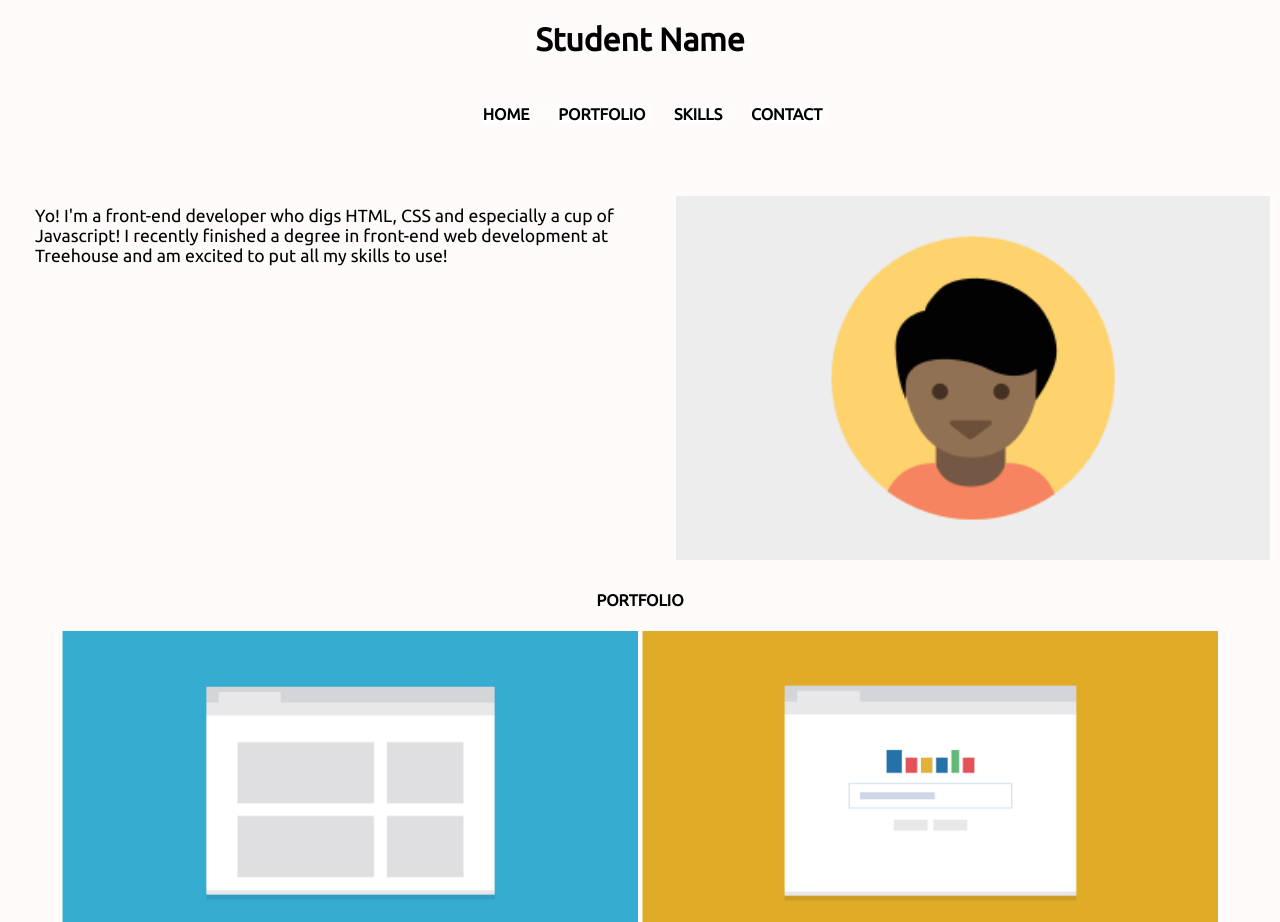
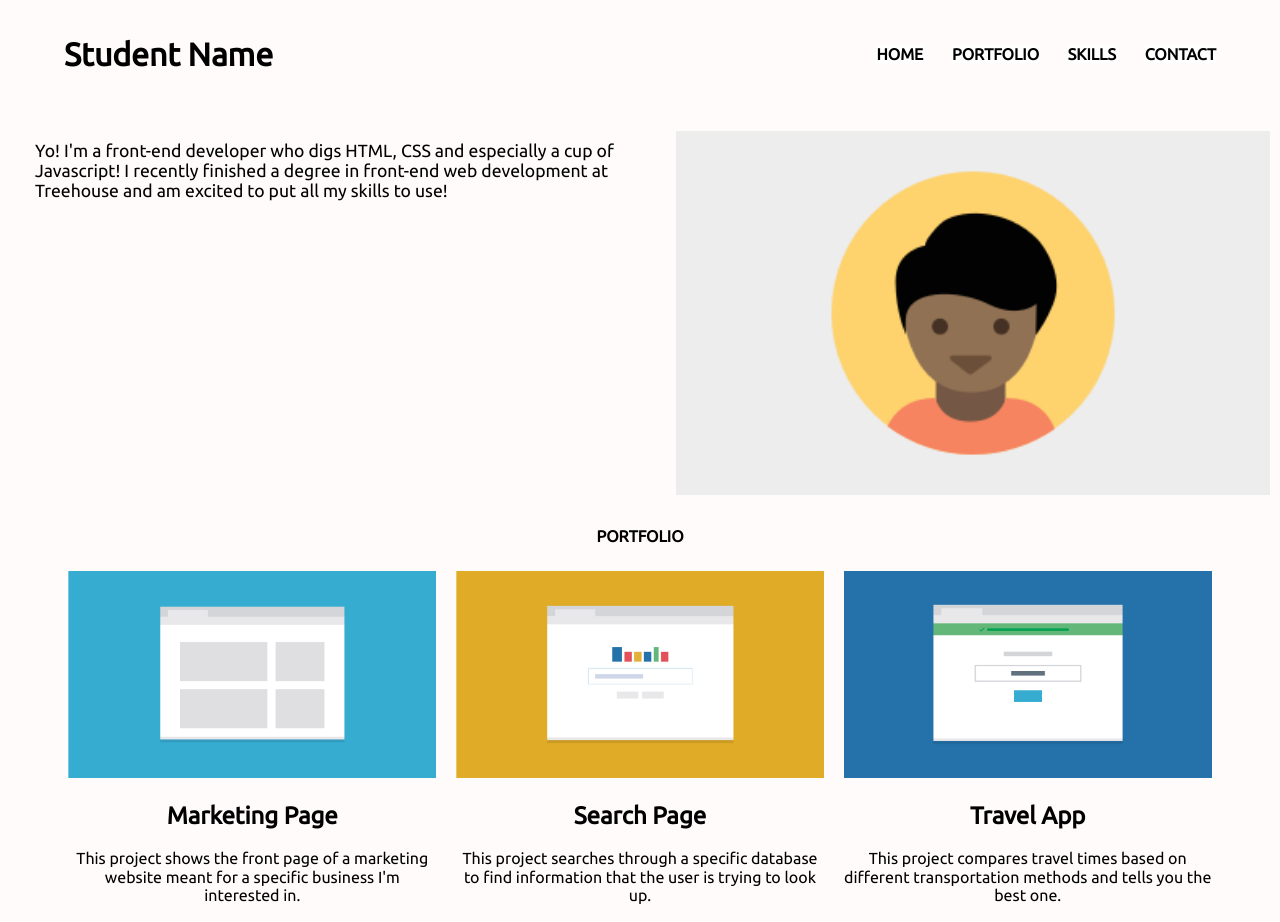
Before and after one commit to AlexVCS/Mobile-First-Responsive-Layout, a plain HTML site: page index.html in a window 1280 px wide. Shown: the top 922 px of the page. Drawn offline with Linux system fonts and the light colour scheme.

Commit message:
Finishing up

```diff
--- a/css/styles.css
+++ b/css/styles.css
@@ -28,8 +28,12 @@ body {
   text-transform: uppercase;
 }
 
-.Calculator p {
+.holla {
   color: red;
+}
+
+.email a {
+  border: dotted;
 }
 
 
@@ -88,6 +92,7 @@ footer {
 
 ul {
   padding-left: 0;
+  margin: 0;
 }
 
 .bottom-nav {
@@ -178,10 +183,35 @@ ul {
 
 @media (min-width: 1024px) {
 
+  .name {
+    float: left;
+    padding-top: 15px;
+  }
 
+  .nav {
+    float: right;
+    padding: 30px 0 0 0;
+  }
+
+  .main-Marketing,
+  .main-Search,
+  .main-Travel,
+  .main-Map,
+  .main-Gallery,
+  .main-Calculator {
+    display: inline-block;
+    width: 30%;
+    padding: 5px 8px 5px 8px;
+  }
 
   .back-up {
     display: none;
   }
 
+  .cf::after {
+    content: "";
+    display: table;
+    clear: both;
+  }
+
 }
--- a/index.html
+++ b/index.html
@@ -7,9 +7,11 @@
     <link rel="stylesheet" href="css/normalize1.css">
     <link rel="stylesheet" href="css/styles.css">
     <meta name="viewport" content="width=device-width, initial-scale=1">
+  </head>
 
+<body>
 
-    <header class="header">
+    <header class="header cf">
     <nav>
     <h1 class="name">Student Name</h1>
     <ul class="nav">
@@ -21,8 +23,9 @@
     </nav>
     </header>
 
-  </head>
-  <body>
+
+
+
 <div class="profile cf">
   <img src="images/responsive-layout-profile.png" alt="Headshot">
   <p>Yo! I'm a front-end developer who digs HTML, CSS and especially a cup of Javascript! I recently finished a degree in front-end web development at Treehouse and am excited to put all my skills to use!</p>
@@ -33,7 +36,7 @@
 <h4 class="heading-two">Portfolio</h4>
 
 <div class="main-Marketing cf">
-<img src="images/portfolio-1.png" alt="Portfolio Example One" class="">
+<img src="images/portfolio-1.png" alt="Portfolio Example One">
 <h2>Marketing Page</h2>
 <p>This project shows the front page of a marketing website meant for a specific business I'm interested in.</p>
 </div>
@@ -75,11 +78,6 @@
 <p>Someone can enter in the numbers they want, and press the big blue button and get the result.</p>
 </div>
 
-
-
-
-</div>
-
 </section>
 
 <div class="Skills">
@@ -91,9 +89,8 @@
   <li>Treehouse explorer & conquerer</li>
   <li>Positive attitude :)</li>
 </ul>
+</section>
 </div>
-
-</section>
 
 <section id="contact">
 <h4 class="holla">Contact</h4>
@@ -101,7 +98,7 @@
 <p class="contact">If you're interested in chatting or want more information about what I've been working on, I'd love to hear from you!</p>
 
 <p>Phone &emsp;<b>123-456-7890</b></p>
-<p class="email">Email <a href="mailto:email@yoursite.com"> &emsp; email@yoursite.com</a></p>
+<p class="email">Email <a href="mailto:email@yoursite.com" class="email"> &emsp; email@yoursite.com</a></p>
 
 </section>
 </main>
```
